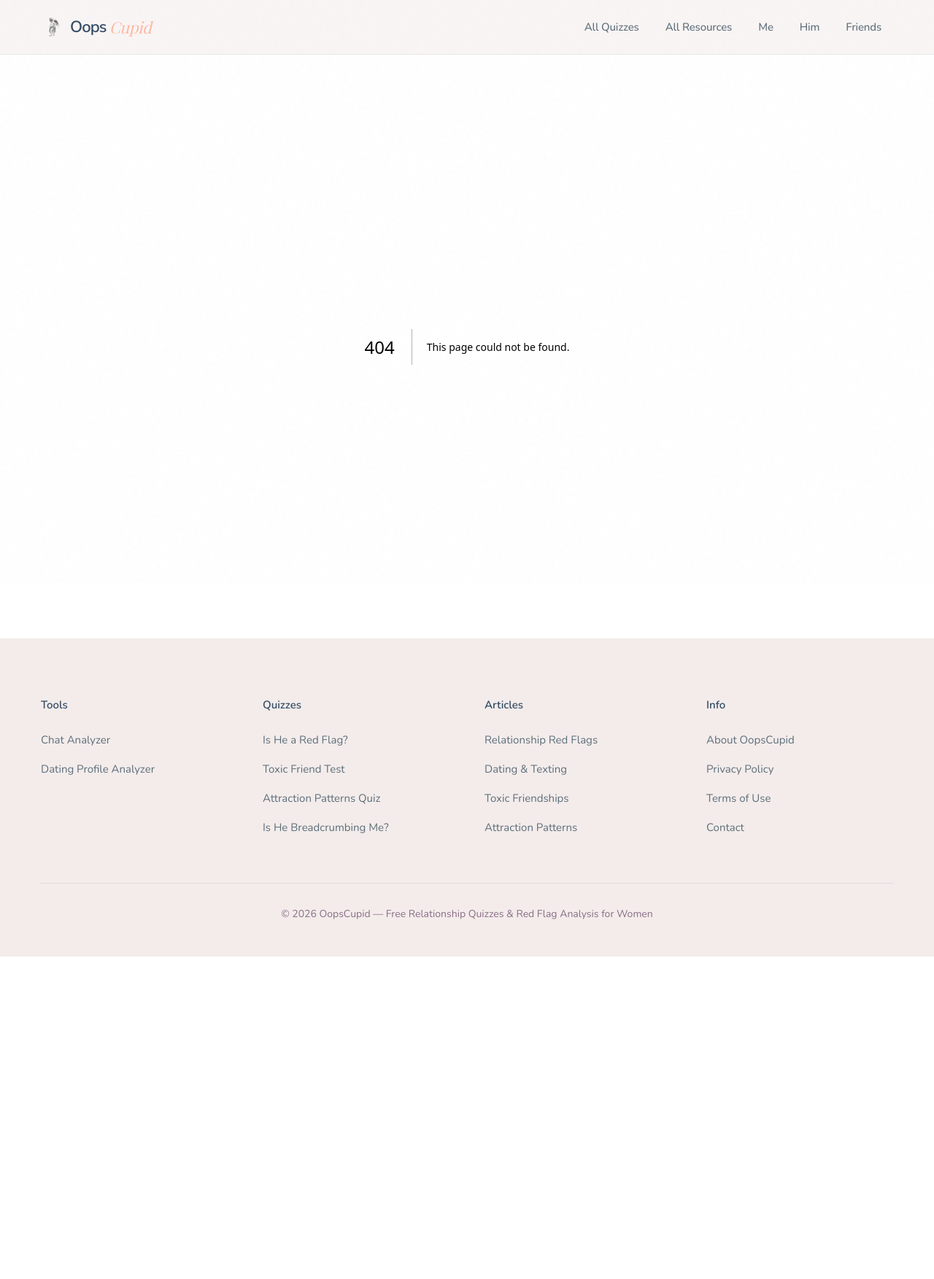
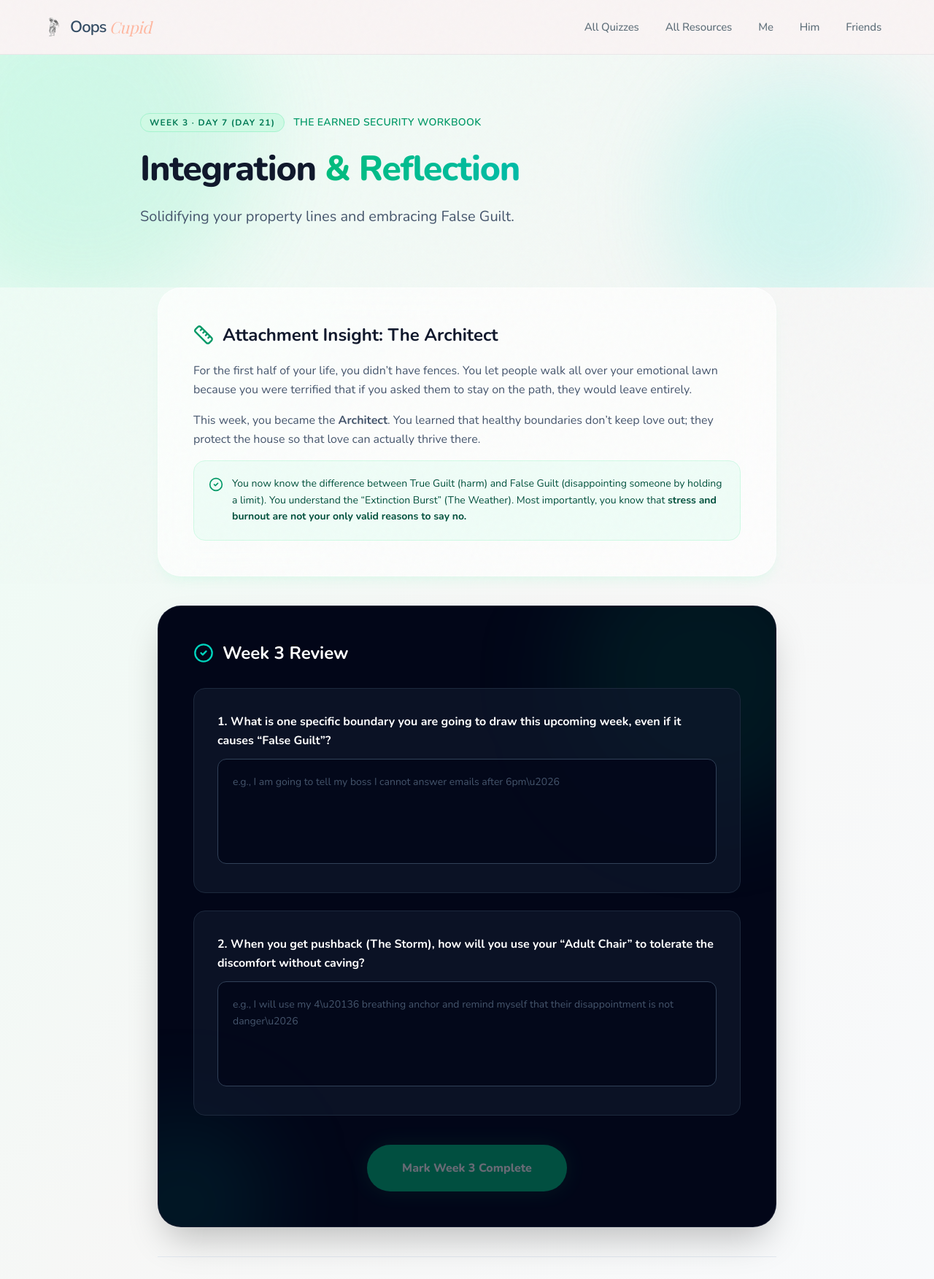
Before and after one commit to Sinadehesh/OopsCupid, a Next.js app: page /workbook/anxious-attachment/week-3/day-7 in a window 1280 px wide. Before the commit this address had no page. Shown: the top 1753 px of the page at 73% size. Before the commit the page ends 1311 px from the top, so only its background shows below. Built offline with nearby package versions, Linux system fonts and the light colour scheme; a web font is replaced by a local one.

Commit message:
feat: upgrade Week 3 Day 7 - Integration & Reflection

```diff
--- /dev/null
+++ b/app/workbook/anxious-attachment/week-3/day-7/page.tsx
@@ -0,0 +1,154 @@
+'use client';
+
+import React, { useState } from 'react';
+import { Award, ArrowRight, ShieldCheck, Ruler, CheckCircle2 } from 'lucide-react';
+
+export default function Week3Day7() {
+  const [reflection1, setReflection1] = useState('');
+  const [reflection2, setReflection2] = useState('');
+  const [isCompleted, setIsCompleted] = useState(false);
+
+  const canComplete = reflection1.trim().length > 0 && reflection2.trim().length > 0;
+
+  return (
+    <div className="min-h-screen bg-gradient-to-br from-emerald-50 via-teal-50/30 to-slate-50 font-sans text-slate-800 pb-24">
+
+      {/* Header */}
+      <header className="relative overflow-hidden pt-20 pb-20 px-6">
+        <div className="pointer-events-none absolute -top-32 -left-32 w-[480px] h-[480px] rounded-full bg-emerald-300/20 blur-3xl" />
+        <div className="pointer-events-none absolute -bottom-16 right-0 w-[360px] h-[360px] rounded-full bg-teal-300/20 blur-3xl" />
+
+        <div className="max-w-4xl mx-auto relative z-10">
+          <div className="flex items-center gap-3 mb-5">
+            <span className="px-3 py-1 rounded-full bg-emerald-100 text-emerald-700 text-xs font-bold tracking-widest uppercase border border-emerald-200">
+              Week 3 &middot; Day 7 (Day 21)
+            </span>
+            <span className="text-emerald-600 text-sm font-semibold tracking-wide uppercase">
+              The Earned Security Workbook
+            </span>
+          </div>
+
+          <h1 className="text-4xl md:text-5xl font-extrabold leading-tight tracking-tight text-slate-900 mb-5">
+            Integration{' '}
+            <span className="text-transparent bg-clip-text bg-gradient-to-r from-emerald-500 to-teal-500">
+              &amp; Reflection
+            </span>
+          </h1>
+          <p className="text-lg md:text-xl text-slate-600 max-w-2xl leading-relaxed">
+            Solidifying your property lines and embracing False Guilt.
+          </p>
+        </div>
+      </header>
+
+      <main className="max-w-4xl mx-auto px-6 space-y-10">
+
+        {/* 1. Attachment Insight */}
+        <section className="rounded-[2rem] bg-white/70 backdrop-blur-xl shadow-lg shadow-emerald-100/40 border border-white/60 p-8 md:p-12">
+          <h2 className="text-2xl font-bold mb-5 flex items-center gap-3 text-slate-900">
+            <Ruler className="w-7 h-7 text-emerald-600 shrink-0" />
+            Attachment Insight: The Architect
+          </h2>
+          <div className="space-y-4 text-base text-slate-600 leading-relaxed">
+            <p>
+              For the first half of your life, you didn&rsquo;t have fences. You let people walk
+              all over your emotional lawn because you were terrified that if you asked them to stay
+              on the path, they would leave entirely.
+            </p>
+            <p>
+              This week, you became the <strong>Architect</strong>. You learned that healthy
+              boundaries don&rsquo;t keep love out; they protect the house so that love can
+              actually thrive there.
+            </p>
+            <div className="bg-emerald-50/80 border border-emerald-100 rounded-2xl p-5 flex items-start gap-3 mt-2">
+              <CheckCircle2 className="w-5 h-5 text-emerald-600 shrink-0 mt-0.5" />
+              <p className="text-sm text-emerald-900 leading-relaxed">
+                You now know the difference between True Guilt (harm) and False Guilt
+                (disappointing someone by holding a limit). You understand the
+                &ldquo;Extinction Burst&rdquo; (The Weather). Most importantly, you know that{' '}
+                <strong>stress and burnout are not your only valid reasons to say no.</strong>
+              </p>
+            </div>
+          </div>
+        </section>
+
+        {/* 2. Week Review Journal */}
+        <section className="rounded-[2rem] bg-slate-950 text-white p-8 md:p-12 shadow-2xl border border-slate-800/60 relative overflow-hidden">
+          <div className="pointer-events-none absolute -top-24 -right-24 w-96 h-96 rounded-full bg-emerald-500/10 blur-3xl" />
+          <div className="pointer-events-none absolute -bottom-24 -left-24 w-64 h-64 rounded-full bg-teal-500/10 blur-3xl" />
+
+          <h2 className="text-2xl font-bold text-white mb-8 flex items-center gap-3 relative z-10">
+            <CheckCircle2 className="w-7 h-7 text-teal-400 shrink-0" />
+            Week 3 Review
+          </h2>
+
+          <div className="space-y-6 relative z-10">
+            <div className="bg-slate-900/70 p-6 md:p-8 rounded-2xl border border-slate-800">
+              <label className="block font-bold text-base text-white mb-3 leading-relaxed">
+                1. What is one specific boundary you are going to draw this upcoming week, even if
+                it causes &ldquo;False Guilt&rdquo;?
+              </label>
+              <textarea
+                className="w-full bg-slate-950/80 border border-slate-700 rounded-xl p-5 text-slate-200 placeholder:text-slate-600 focus:ring-2 focus:ring-emerald-400 outline-none resize-none h-36 text-sm leading-relaxed"
+                placeholder="e.g., I am going to tell my boss I cannot answer emails after 6pm\u2026"
+                value={reflection1}
+                onChange={e => setReflection1(e.target.value)}
+              />
+            </div>
+
+            <div className="bg-slate-900/70 p-6 md:p-8 rounded-2xl border border-slate-800">
+              <label className="block font-bold text-base text-white mb-3 leading-relaxed">
+                2. When you get pushback (The Storm), how will you use your &ldquo;Adult Chair&rdquo; to
+                tolerate the discomfort without caving?
+              </label>
+              <textarea
+                className="w-full bg-slate-950/80 border border-slate-700 rounded-xl p-5 text-slate-200 placeholder:text-slate-600 focus:ring-2 focus:ring-emerald-400 outline-none resize-none h-36 text-sm leading-relaxed"
+                placeholder="e.g., I will use my 4\u20136 breathing anchor and remind myself that their disappointment is not danger\u2026"
+                value={reflection2}
+                onChange={e => setReflection2(e.target.value)}
+              />
+            </div>
+          </div>
+
+          <div className="mt-10 text-center relative z-10">
+            {!isCompleted ? (
+              <button
+                onClick={() => setIsCompleted(true)}
+                disabled={!canComplete}
+                className="px-12 py-5 bg-emerald-500 hover:bg-emerald-400 disabled:opacity-40 disabled:hover:scale-100 text-white font-extrabold text-base rounded-full hover:scale-105 transition-all shadow-[0_0_30px_rgba(16,185,129,0.25)]"
+              >
+                Mark Week 3 Complete
+              </button>
+            ) : (
+              <div className="animate-in zoom-in duration-500 p-10 bg-gradient-to-br from-teal-500 to-emerald-600 border-2 border-white/20 rounded-[2.5rem] text-white shadow-2xl">
+                <ShieldCheck className="w-16 h-16 text-white mx-auto mb-5 drop-shadow-md" />
+                <h3 className="text-3xl font-black mb-3 drop-shadow-sm">Boundaries Established.</h3>
+                <p className="text-emerald-50 text-base font-medium max-w-md mx-auto leading-relaxed">
+                  You have successfully completed Week 3. You are protecting your inner child and
+                  securing your property line. You are halfway to Earned Security.
+                </p>
+              </div>
+            )}
+          </div>
+        </section>
+
+        {/* Navigation */}
+        <section className="flex flex-col sm:flex-row justify-between items-center pt-8 border-t border-slate-200 gap-4">
+          <a
+            href="/workbook/anxious-attachment/week-3/day-6"
+            className="text-slate-500 font-medium hover:text-slate-800 transition-colors text-sm"
+          >
+            &larr; Back to Day 20
+          </a>
+          <a
+            href="/workbook/anxious-attachment/week-4"
+            className="inline-flex items-center gap-2 px-10 py-4 bg-slate-900 hover:bg-slate-800 text-white font-bold rounded-full transition-all group shadow-xl text-sm"
+          >
+            Start Week 4
+            <ArrowRight className="w-5 h-5 group-hover:translate-x-1 transition-transform" />
+          </a>
+        </section>
+
+      </main>
+    </div>
+  );
+}
```
